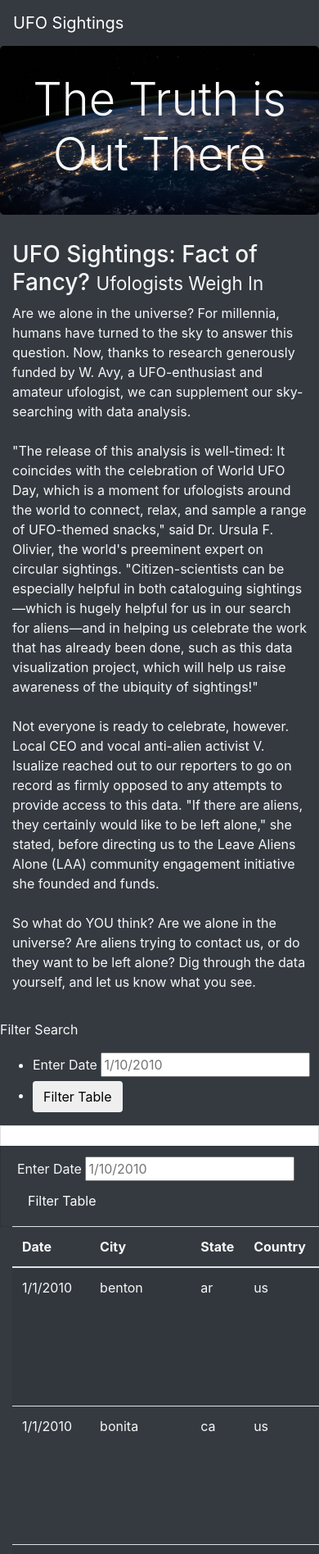
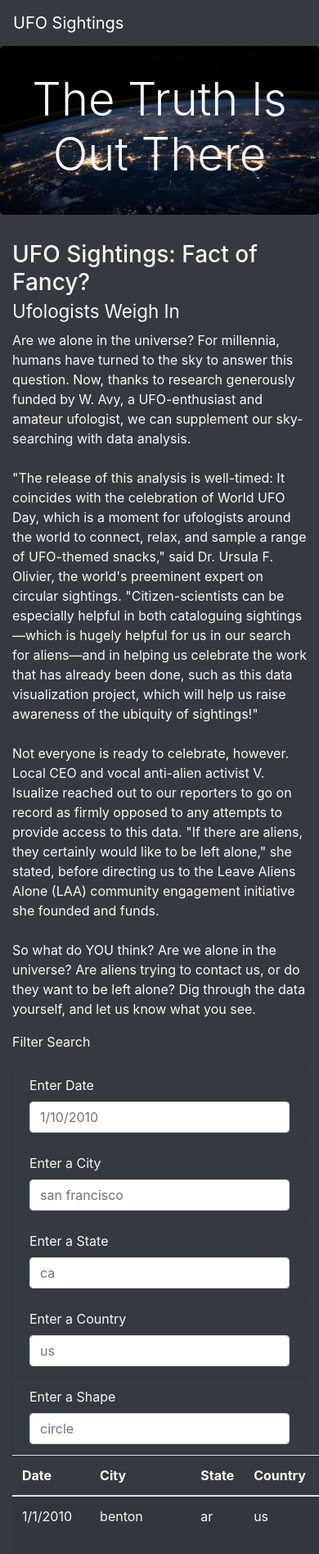
Before and after one commit to mkori60/UFOs, a plain HTML site: page index.html in a window 390 px wide. Shown: the top 1896 px of the page at 82% size. Drawn offline with nearby package versions, Linux system fonts and the light colour scheme.

Commit message:
Uploading final challenge

```diff
--- a/index.html
+++ b/index.html
@@ -18,58 +18,56 @@
         <nav class="navbar navbar-dark bg-dark navbar-expand-lg">
           <a class="navbar-brand" href="index.html">UFO Sightings</a>
         </nav>
-    </div>
     <div class="jumbotron">
-        <h1 class="display-4">The Truth is Out There</h1>
+      <h1 class="display-4">The Truth Is Out There</h1>
     </div>
         <div class="container-fluid">
             <div class="row">
               <div class="col-md-4">
-            <h3>UFO Sightings: Fact of Fancy? <small>Ufologists Weigh In</small></h3>
+                <h3>UFO Sightings: Fact of Fancy? <br><small>Ufologists Weigh In</small></h3>
               </div>
               <div class="col-md-8">
                 <p>
                   Are we alone in the universe? For millennia, humans have turned to the sky to answer this question. Now, thanks to research generously funded by W. Avy, a UFO-enthusiast and amateur ufologist, we can supplement our sky-searching with data analysis.<br><br>"The release of this analysis is well-timed: It coincides with the celebration of World UFO Day, which is a moment for ufologists around the world to connect, relax, and sample a range of UFO-themed snacks," said Dr. Ursula F. Olivier, the world's preeminent expert on circular sightings. "Citizen-scientists can be especially helpful in both cataloguing sightings—which is hugely helpful for us in our search for aliens—and in helping us celebrate the work that has already been done, such as this data visualization project, which will help us raise awareness of the ubiquity of sightings!"<br><br>Not everyone is ready to celebrate, however. Local CEO and vocal anti-alien activist V. Isualize reached out to our reporters to go on record as firmly opposed to any attempts to provide access to this data. "If there are aliens, they certainly would like to be left alone," she stated, before directing us to the Leave Aliens Alone (LAA) community engagement initiative she founded and funds.<br><br>So what do YOU think? Are we alone in the universe? Are aliens trying to contact us, or do they want to be left alone? Dig through the data yourself, and let us know what you see.
-              <div class="container-fluid">
-                <div class="row">
-                  <div class="col-md-3">
-
-                  </div>
-                  <div class="col-md-9">
-
-                  </div>
-                </div>
-              </div>
                 </p>
               </div>
             </div>
           </div>
-      <form class="bg-dark">
+          <div class="container-fluid">
+            <div class="row">
+              <div class="col-md-3">
+                <form>
                     <p>Filter Search</p>
-        <ul class="bg-dark">
-          <li>
-            <label for="date">Enter Date</label>
-            <input type="text" placeholder="1/10/2010" id="datetime" />
-          </li>
-          <li class="bg-dark">
-             <button id="filter-btn" type="button" class="btn btn-default">
-               Filter Table
-             </button>
-          </li>
+                  </form>
+                  <ul class="list-group">
+
                 </ul>
-       </form>
-      <li class="list-group-item">
-
+                <li class="list-group-item bg-dark">
+                  <label for="date">Enter Date </label>
+                  <input type="text" class="form-control" placeholder="1/10/2010" id="datetime">
                 </li>
                 <li class="list-group-item bg-dark">
-        <label for="date">Enter Date</label>
-    <input type="text" placeholder="1/10/2010" id="datetime" />
-    <button id="filter-btn" type="button" class="btn btn-dark">Filter Table</button>
+                    <label for="date">Enter a City</label>
+                    <input type="text" class="form-control" placeholder="san francisco" id="city">
                 </li>
+                <li class="list-group-item bg-dark">
+                    <label for="date">Enter a State</label>
+                    <input type="text" class="form-control" placeholder="ca" id="state">
+                </li>
+                <li class="list-group-item bg-dark">
+                    <label for="date">Enter a Country</label>
+                    <input type="text" class="form-control" placeholder="us" id="country">
+                </li>
+                <li class="list-group-item bg-dark">
+                    <label for="date">Enter a Shape</label>
+                    <input type="text" class="form-control" placeholder="circle" id="shape">
+                </li>
+              </div>
               <div class="col-md-9">
                 <table class="table table-striped">
                     <thead>
                       <tr>
+
                         <th>Date</th>
                         <th>City</th>
                         <th>State</th>
@@ -77,10 +75,15 @@
                         <th>Shape</th>
                         <th>Duration</th>
                         <th>Comments</th>
+
                       </tr>
                     </thead>
                     <tbody></tbody>
                   </table>
+                </div>
+
+              </div>
+            </div>
           </div>
 <script src="https://cdnjs.cloudflare.com/ajax/libs/d3/4.11.0/d3.js"></script>
 <script src="static/js/data.js"></script>
--- a/static/js/app.js
+++ b/static/js/app.js
@@ -1,7 +1,7 @@
-// import the data from data.js
+// from data.js
 const tableData = data;
 
-// Reference the HTML table using d3
+// get table references
 var tbody = d3.select("tbody");
 
 function buildTable(data) {
@@ -19,32 +19,49 @@ function buildTable(data) {
     Object.values(dataRow).forEach((val) => {
       let cell = row.append("td");
       cell.text(val);
-        }
-      );
+    });
   });
 }
 
-function handleClick() {
-    // Grab the datetime value from the filter
-    let date = d3.select("#datetime").property("value");
-    let filteredData = tableData;
+// 1. Create a variable to keep track of all the filters as an object.
+var filters = {};
+// 3. Use this function to update the filters.
+function updateFilters() {
+    // 4a. Save the element that was changed as a variable.
+  var element = d3.select(this);
+    // 4b. Save the value that was changed as a variable.
+  var value = element.property("value");
+    // 4c. Save the id of the filter that was changed as a variable.
+  var id = element.attr("id");
+    // 5. If a filter value was entered then add that filterId and value
+    // to the filters list. Otherwise, clear that filter from the filters object.
+  if (value) {
+    filters[id] = value;
+  }
+  else {
+    delete filters[id];
+  }
+    // 6. Call function to apply all filters and rebuild the table
+    filterTable();
 
-     // Check to see if a date was entered and filter the
-    // data using that date.
-    if (date) {
-      // Apply `filter` to the table data to only keep the
-      // rows where the `datetime` value matches the filter value
-      filteredData = filteredData.filter(row => row.datetime === date);
   }
 
-     // Rebuild the table using the filtered data
-    // @NOTE: If no date was entered, then filteredData will
-    // just be the original tableData.
+  // 7. Use this function to filter the table when data is entered.
+  function filterTable() {
+
+    // 8. Set the filtered data to the tableData.
+    var filteredData = tableData;
+
+    // 9. Loop through all of the filters and keep any data that
+    // matches the filter values
+    Object.entries(filters).forEach(([key, value]) => {
+      filteredData = filteredData.filter(row => row[key] === value);
+    });
+    // 10. Finally, rebuild the table using the filtered data
     buildTable(filteredData);
   }
+  // 2. Attach an event to listen for changes to each filter
 
-  // Attach an event to listen for the form button
-  d3.selectAll("#filter-btn").on("click", handleClick);
-
+    d3.selectAll("input").on("change", updateFilters);
   // Build the table when the page loads
     buildTable(tableData);
```
Lines whose indentation alone changed are shown as unchanged.
